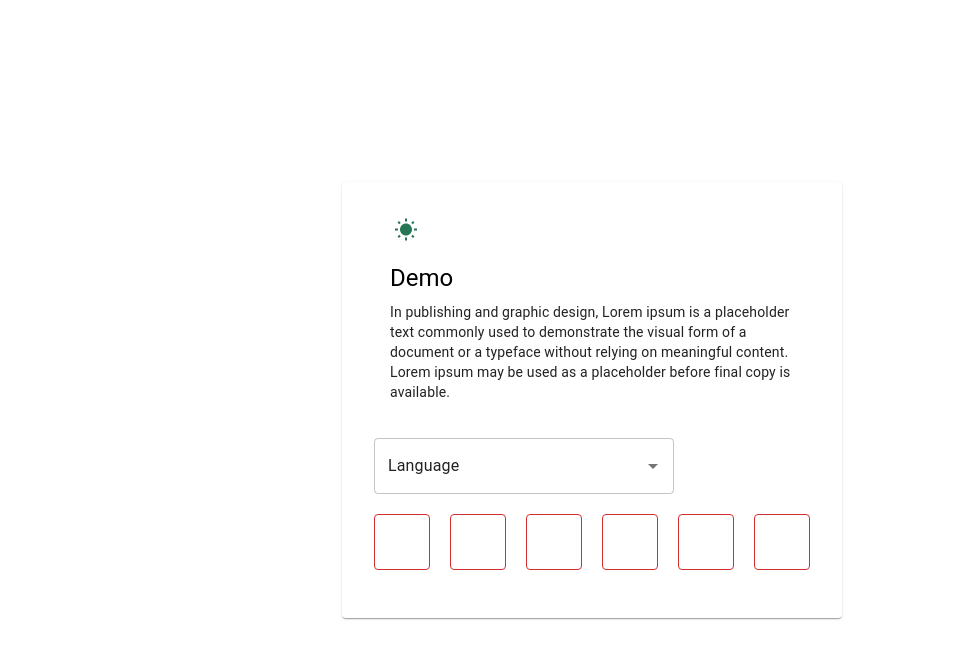
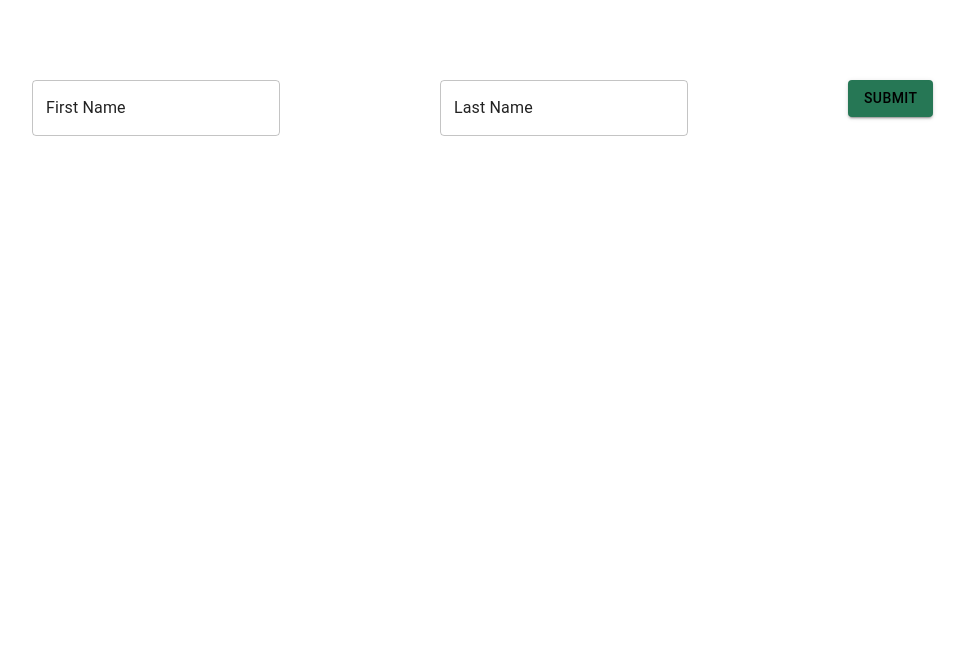
Before and after one commit to avinash2050kumar/mui_theme, a React (Create React App) app: page / in a window 1280 px wide. Shown: the top 658 px of the page, without its empty margins (48-1013 px from the left). Built offline with nearby package versions, Linux system fonts and the light colour scheme.

Commit message:
attempt 2 - TBR

```diff
--- a/package.json
+++ b/package.json
@@ -16,6 +16,7 @@
 		"@types/node": "^16.18.3",
 		"@types/react": "^18.0.25",
 		"@types/react-dom": "^18.0.8",
+		"formik": "^2.2.9",
 		"react": "^18.2.0",
 		"react-dom": "^18.2.0",
 		"react-scripts": "5.0.1",
@@ -23,7 +24,8 @@
 		"stylis": "^4.1.3",
 		"stylis-plugin-rtl": "^2.1.1",
 		"typescript": "^4.8.4",
-		"web-vitals": "^2.1.4"
+		"web-vitals": "^2.1.4",
+		"yup": "^0.32.11"
 	},
 	"devDependencies": {
 		"@typescript-eslint/eslint-plugin": "^5.41.0",
--- /dev/null
+++ b/src/screen/form.tsx
@@ -0,0 +1,74 @@
+import React, { FC, ReactElement } from 'react'
+import * as yup from 'yup'
+import { Formik, useFormik, Form } from 'formik'
+import { TextField } from '@mui/material'
+import Button from '@mui/material/Button'
+
+type userValidation = {
+	firstName: string
+	lastName: string
+}
+
+const userValidationSchema: yup.SchemaOf<userValidation> = yup.object().shape({
+	firstName: yup.string().required('First Name is required'),
+	lastName: yup.string().required('Last Name is required')
+})
+
+export const FormHandler: FC = (): ReactElement => {
+	const formik = useFormik({
+		initialValues: {
+			firstName: '',
+			lastName: ''
+		},
+		validationSchema: userValidationSchema,
+		onSubmit: values => {
+			console.log(values)
+		}
+	})
+	return (
+		<div>
+			<form onSubmit={formik.handleSubmit}>
+				<TextField
+					sx={{ margin: 10 }}
+					id="firstName"
+					name="firstName"
+					label="First Name"
+					value={formik.values.firstName}
+					onChange={formik.handleChange}
+					error={
+						formik.touched.firstName &&
+						Boolean(formik.errors.firstName)
+					}
+					helperText={
+						formik.touched.firstName && formik.errors.firstName
+					}
+				/>
+				<TextField
+					title="Hello World"
+					sx={{ margin: 10 }}
+					id="lastName"
+					name="lastName"
+					label="Last Name"
+					value={formik.values.lastName}
+					onChange={formik.handleChange}
+					error={
+						formik.touched.lastName &&
+						Boolean(formik.errors.lastName)
+					}
+					helperText={
+						formik.touched.lastName && formik.errors.lastName
+					}
+				/>
+
+				<Button
+					color="primary"
+					variant="contained"
+					type="submit"
+					sx={{ margin: 10 }}
+				>
+					Submit
+				</Button>
+			</form>
+		</div>
+	)
+}
--- a/src/screen/root.tsx
+++ b/src/screen/root.tsx
@@ -5,7 +5,7 @@ import { getDesignTokens } from '../theme'
 import { CssBaseline, ThemeProvider } from '@mui/material'
 import { MaterialUIComponents } from './muicomponents'
 import * as locales from '../locales'
-
+import { FormHandler } from './form'
 const Root = () => {
 	const { theme, locale, direction } = useSettings()
 
@@ -18,7 +18,8 @@ const Root = () => {
 		<ThemeProvider theme={themeMode}>
 			<div dir={direction}>
 				<CssBaseline />
-				<MaterialUIComponents />
+				{/* <MaterialUIComponents /> */}
+				<FormHandler />
 			</div>
 		</ThemeProvider>
 	)
```
Also changed, not shown: 1 other file (tests, documents, lock files or other folders).
